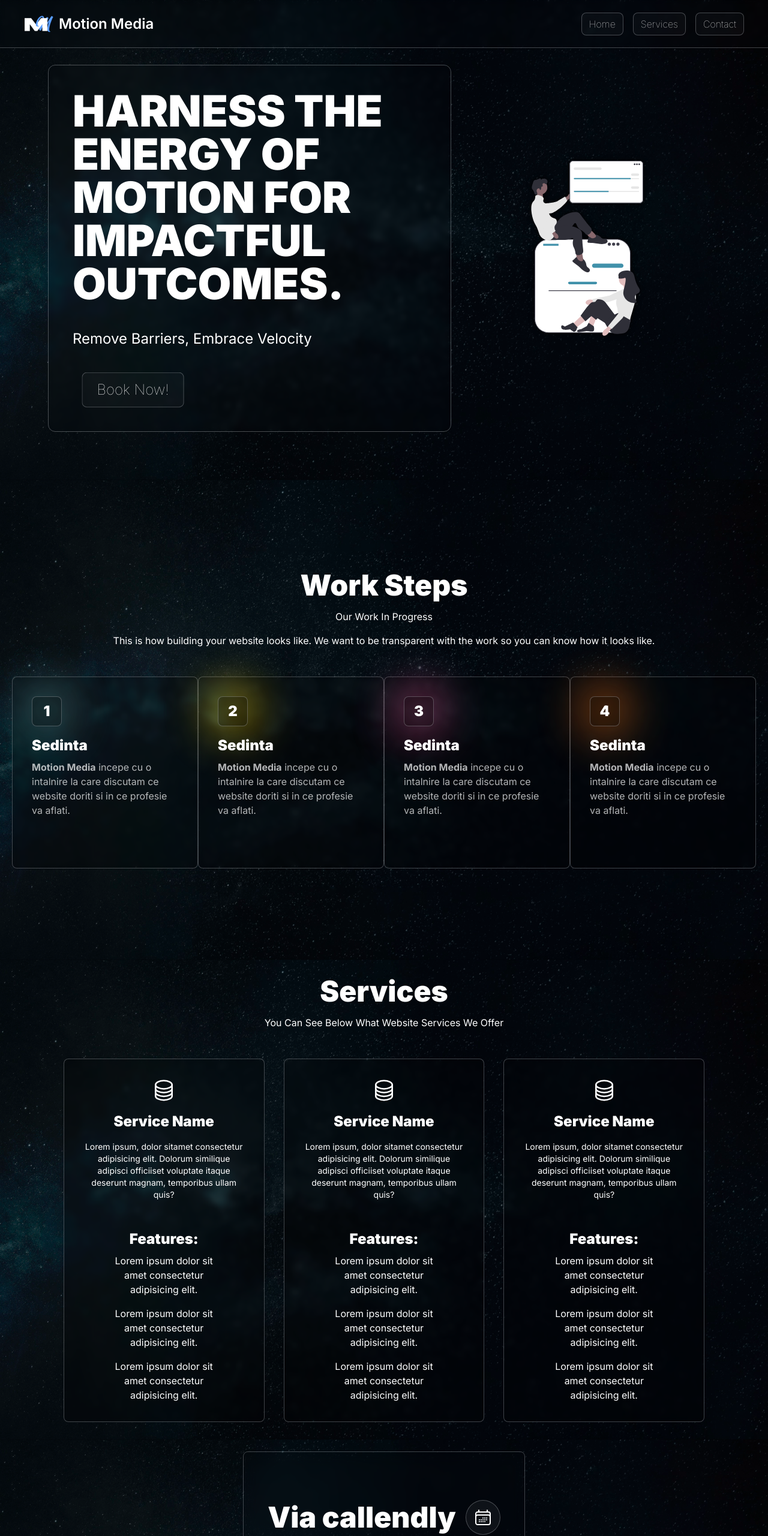
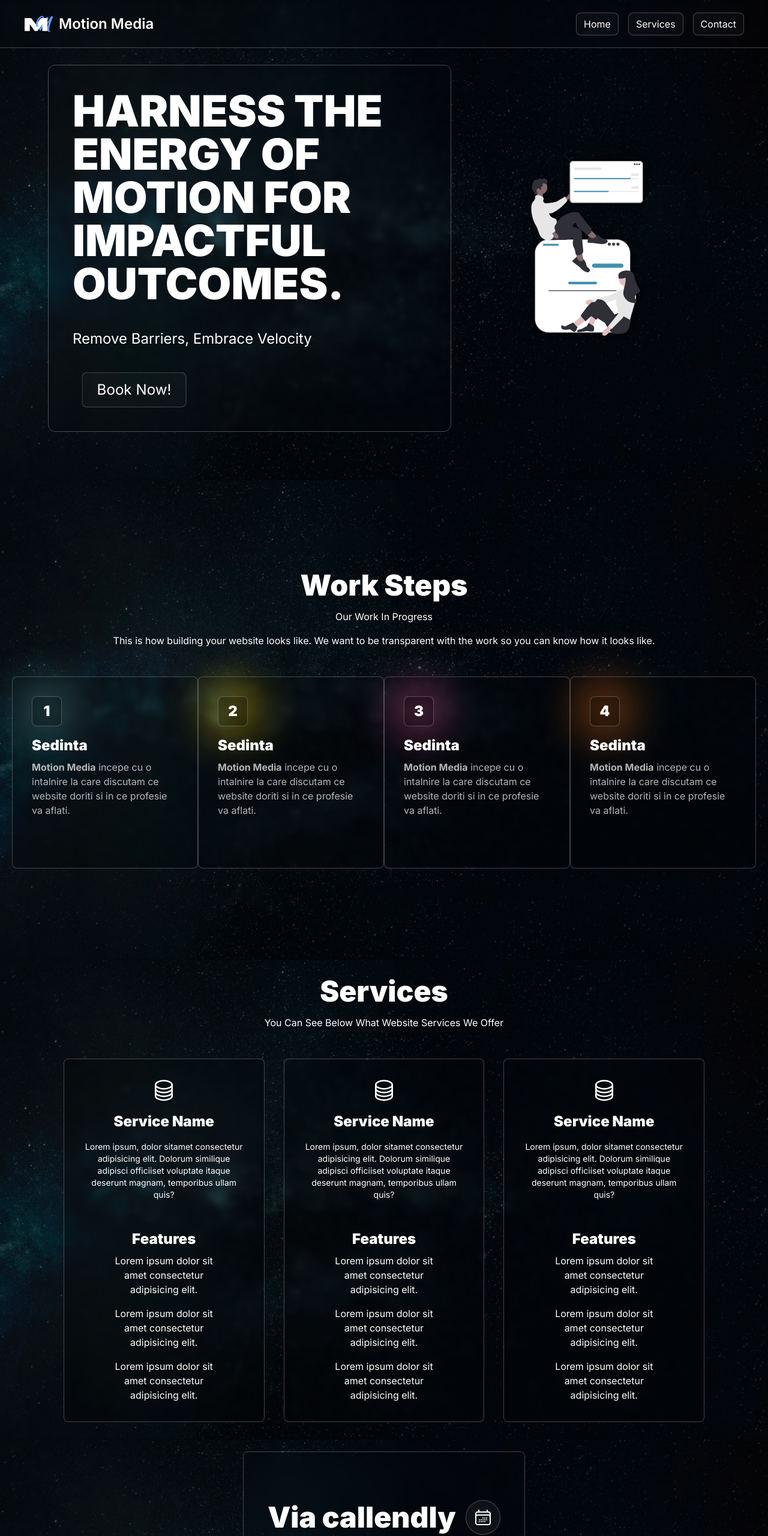
Before and after one commit to CutzuDev/motionmedia1, a Next.js app: page / in a window 1280 px wide. Shown: the top 2561 px of the page at 60% size. Built offline with nearby package versions, Linux system fonts and the light colour scheme.

Commit message:
I hate u dingo 😔

```diff
--- a/components/Navbar.tsx
+++ b/components/Navbar.tsx
@@ -48,7 +48,7 @@ function Navbar() {
             <Link
               key={index}
               href={item.route}
-              className="select-none rounded-lg border border-gray-300 border-opacity-30 bg-gray-300 bg-opacity-[3%] px-3 py-[6px] font-[100] transition-all hover:bg-opacity-10 "
+              className="select-none rounded-lg border border-gray-300 border-opacity-30 bg-gray-300 bg-opacity-[3%] px-3 py-[6px] transition-all hover:bg-opacity-10 "
             >
               {item.linkName}
             </Link>
--- a/components/sections/Landing.tsx
+++ b/components/sections/Landing.tsx
@@ -17,7 +17,7 @@ function Landing() {
             <Link
               href={"https://calendly.com/motionmediaagency/30min"}
               target="_blank"
-              className="animate-testAnimation1 select-none rounded-lg border border-gray-300 border-opacity-30 bg-gray-300 bg-opacity-[3%] px-6 py-3 text-2xl font-[100] transition-all hover:bg-opacity-10"
+              className="animate-testAnimation1 select-none rounded-lg border border-gray-300 border-opacity-30 bg-gray-300 bg-opacity-[3%] px-6 py-3 text-2xl  transition-all hover:bg-opacity-10"
             >
               Book Now!
             </Link>
@@ -29,7 +29,7 @@ function Landing() {
           width={1000}
           height={1000}
           draggable={false}
-          className=" hidden saturate-50 h-full w-full p-10 drop-shadow-[0px_0px_5px__rgba(0,0,0,1)] sm:p-20 xl:block xl:w-2/5 "
+          className=" hidden h-full w-full p-10 drop-shadow-[0px_0px_5px__rgba(0,0,0,1)] saturate-50 sm:p-20 xl:block xl:w-2/5 "
           alt="1"
         />
       </div>
--- a/components/sections/Services.tsx
+++ b/components/sections/Services.tsx
@@ -134,7 +134,7 @@ function ServicesItem({
       <span className="text-2xl font-black">{name}</span>
       <span className="text-center text-sm">{description}</span>
       <div className="mt-8 flex flex-col items-center justify-start">
-        <span className="text-2xl font-black">Features:</span>
+        <span className="text-2xl font-black">Features</span>
         <ul className="mt-2 flex w-3/4 flex-col items-center justify-start gap-4">
           {features.map((item, index) => (
             <li
```
